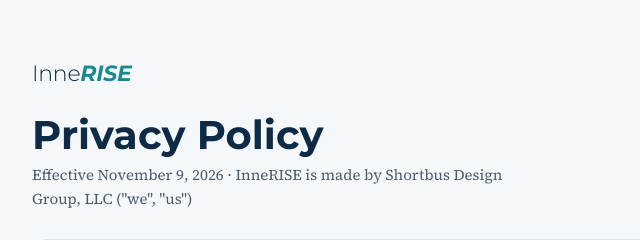
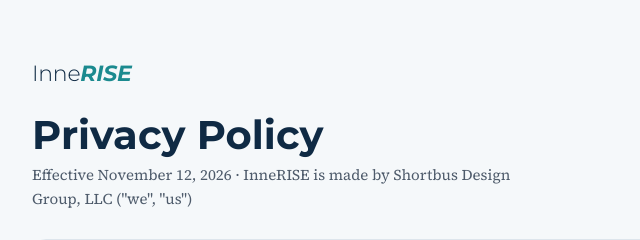
Before and after one commit to Ethang101/-innerise-site, a plain HTML site: page privacy/index.html in a window 1280 px wide. Shown: the top 240 px of the page, 268-908 px from the left. Drawn offline with Linux system fonts and the light colour scheme.

Commit message:
Privacy policy effective November 12, 2026

```diff
--- a/privacy/index.html
+++ b/privacy/index.html
@@ -38,7 +38,7 @@ a{color:var(--accent)}
 <main class="wrap">
   <div class="wm"><span class="a">Inne</span><span class="b">RISE</span></div>
   <h1>Privacy Policy</h1>
-  <p class="meta">Effective November 9, 2026 · InneRISE is made by Shortbus Design Group, LLC ("we", "us")</p>
+  <p class="meta">Effective November 12, 2026 · InneRISE is made by Shortbus Design Group, LLC ("we", "us")</p>
 
   <div class="lead">
     <p style="margin-top:0">InneRISE helps you use your phone on purpose. Some features work between people (your Anchors, your connections, or a parent and child), so they need an account and our server. This policy explains what InneRISE collects, why, who can see it, how long we keep it, and how to delete it.</p>
```
